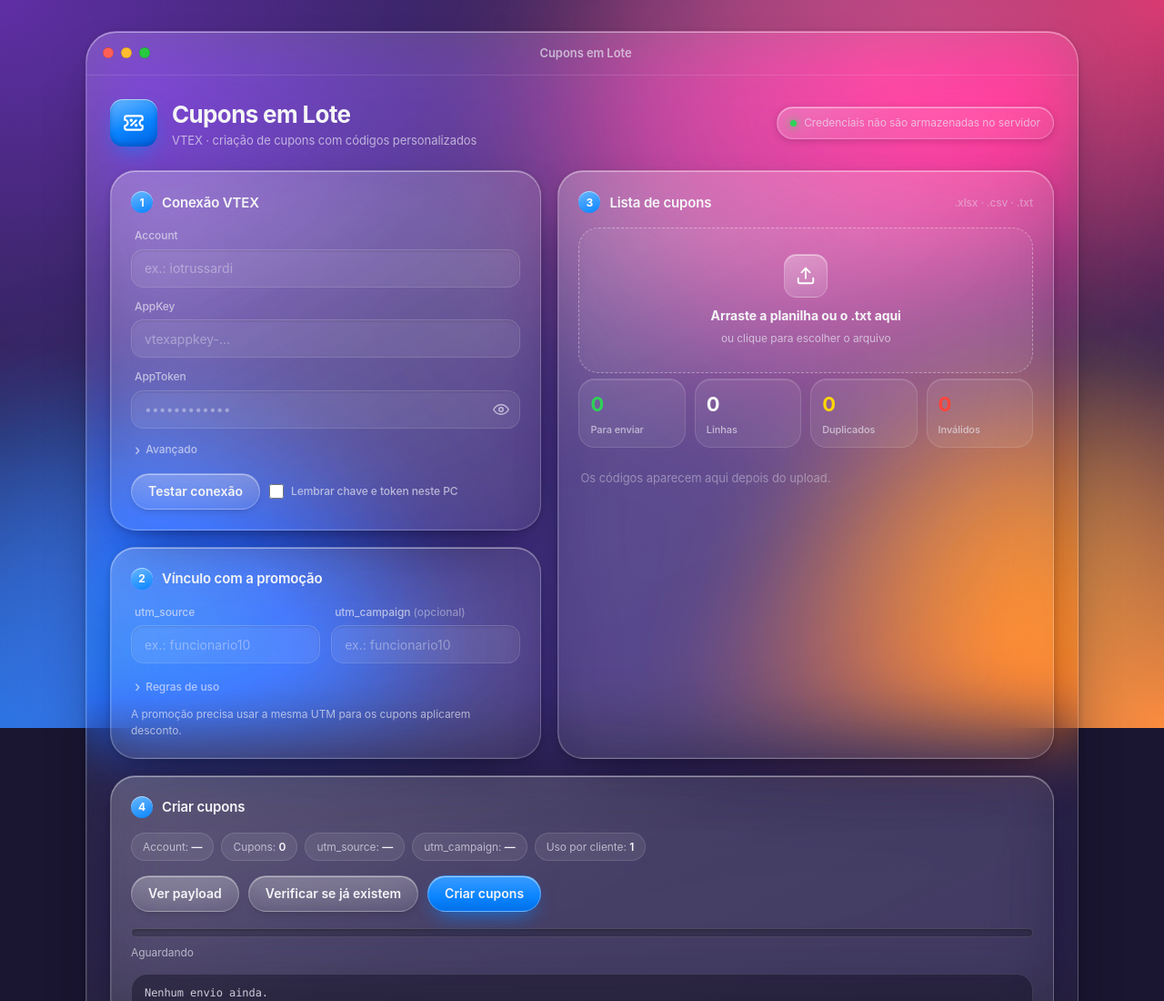
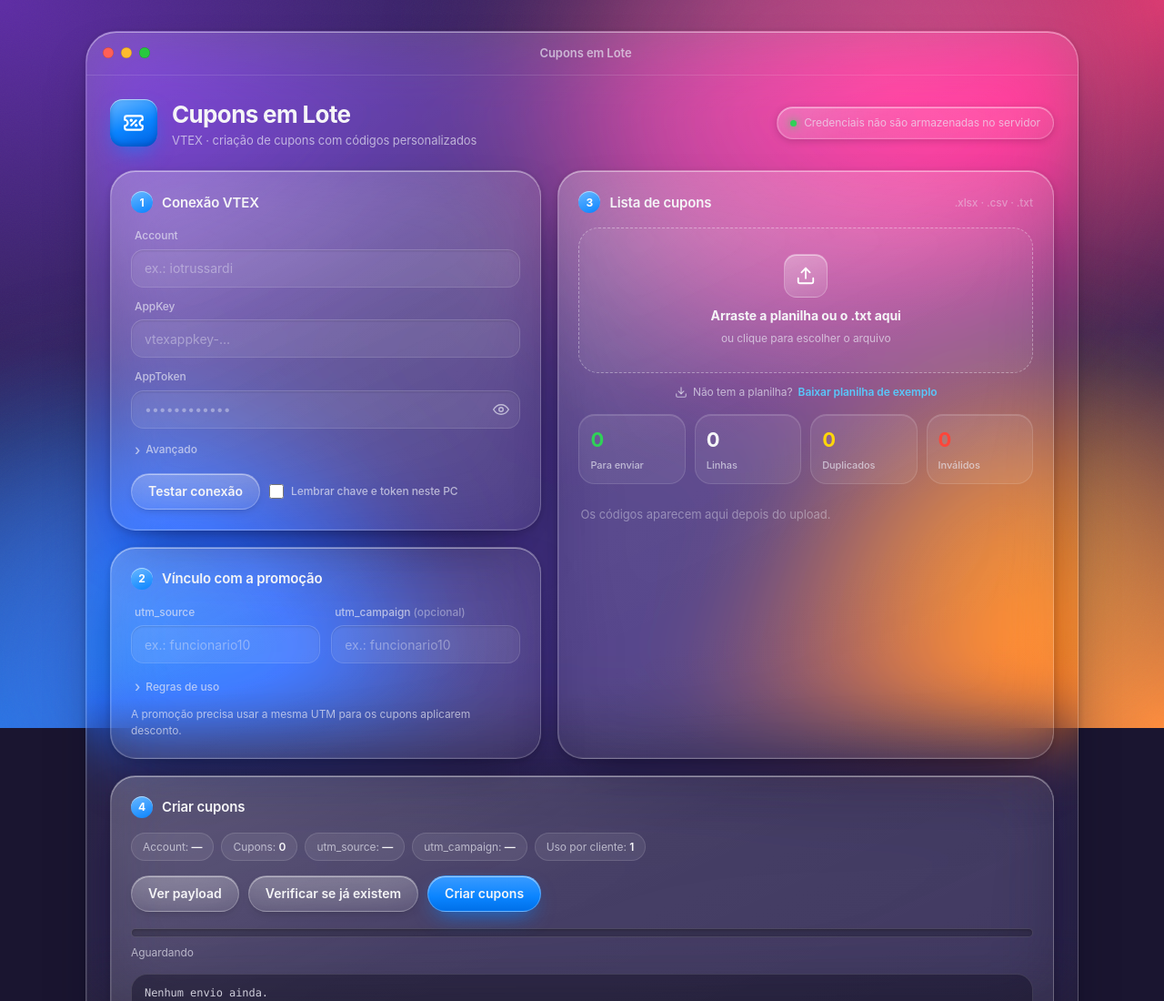
Before and after one commit to XandeSheim/vtex-cupons-lote, a plain HTML site: page public/index.html in a window 1280 px wide. Shown: the top 1100 px of the page at 91% size. Drawn offline with Linux system fonts and the light colour scheme.

Commit message:
Adiciona link para planilha de exemplo abaixo do upload
Co-Authored-By: Claude Opus 5.5 <noreply@anthropic.com>
Claude-Session: https://claude.ai/code/session_01SqEbw9iWcjVCszgF6Ba3EJ

```diff
--- a/public/index.html
+++ b/public/index.html
@@ -147,6 +147,9 @@ details .row{margin-top:12px}
 .file .name{font-weight:600;word-break:break-all}
 .file .meta{color:var(--muted);font-size:12px}
 .file .x{margin-left:auto}
+.sample{display:flex;align-items:center;justify-content:center;gap:6px;margin:12px 0 16px;font-size:12px;color:var(--muted)}
+.sample a{color:var(--blue-2);text-decoration:none;font-weight:600}
+.sample a:hover{text-decoration:underline}
 .mapper{display:none}
 .mapper.show{display:block}
 
@@ -285,6 +288,11 @@ footer{margin-top:22px;text-align:center;color:var(--faint);font-size:12px}
         <b>Arraste a planilha ou o .txt aqui</b>
         <span>ou clique para escolher o arquivo</span>
         <input type="file" id="fileInput" accept=".xlsx,.xlsm,.csv,.txt" hidden>
+      </div>
+
+      <div class="sample">
+        <svg width="14" height="14" viewBox="0 0 24 24" fill="none" stroke="currentColor" stroke-width="2" stroke-linecap="round" stroke-linejoin="round"><path d="M21 15v4a2 2 0 0 1-2 2H5a2 2 0 0 1-2-2v-4"/><path d="M7 10l5 5 5-5"/><path d="M12 15V3"/></svg>
+        Não tem a planilha? <a href="exemplo-cupons.xlsx" download>Baixar planilha de exemplo</a>
       </div>
 
       <div class="file" id="fileBox">
```
